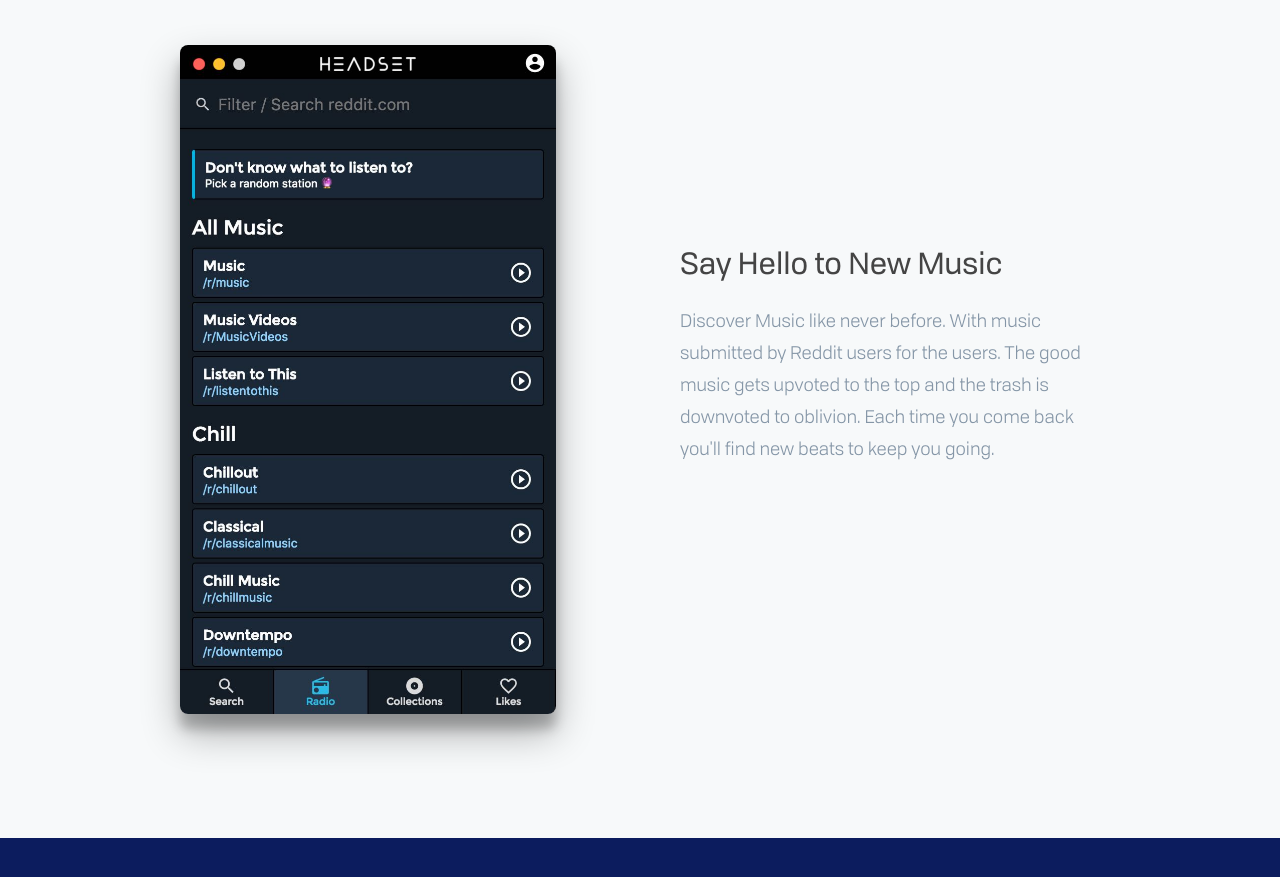
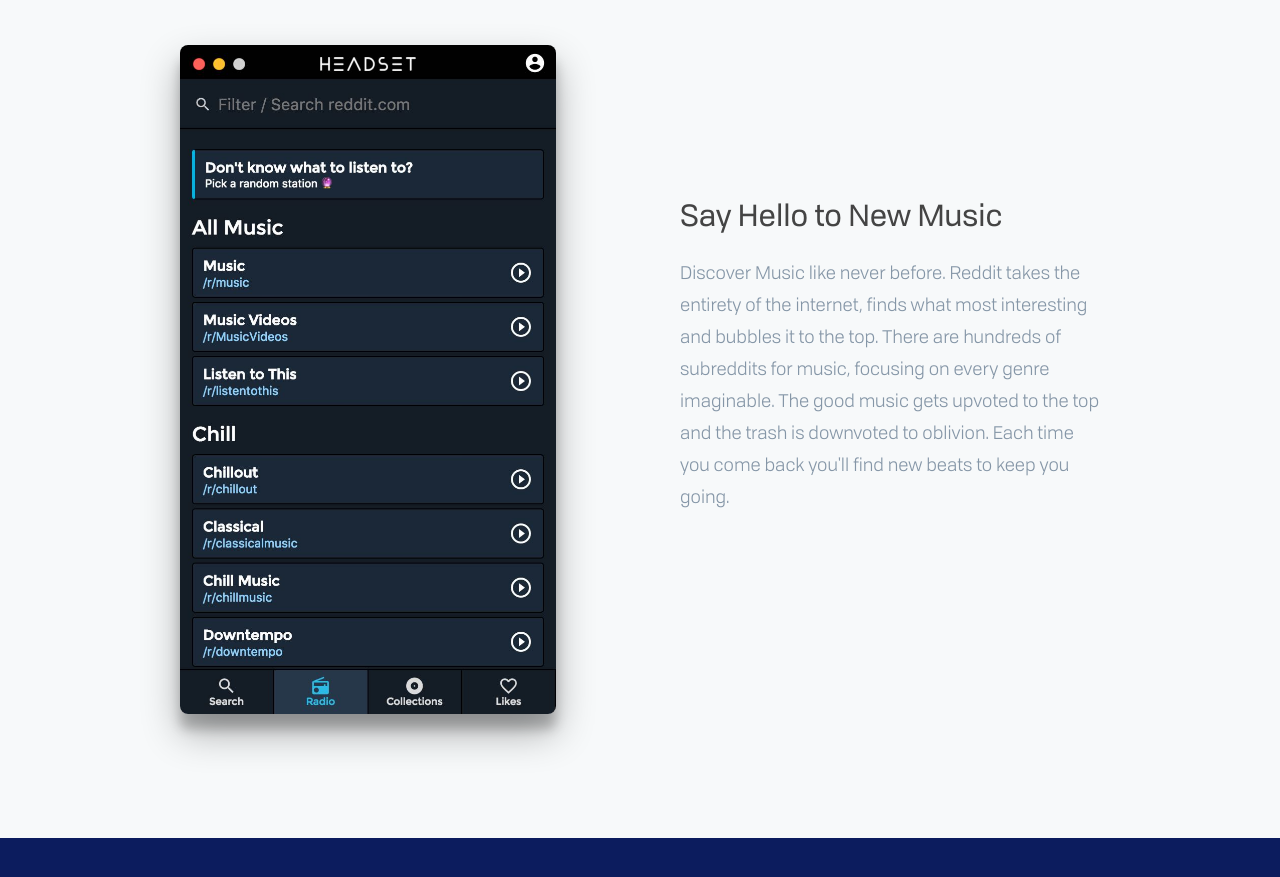
Before and after one commit to headsetapp/headsetapp.github.io, a Jekyll site: the page index.html, which Jekyll copies as it is, in a window 1280 px wide and 900 px high, scrolled down 2956 px. Shown: the top 877 px of the window. Built offline with Jekyll 4.4.1, drawn with Linux system fonts in a browser that asks for light colours; comment, search, counter and statistics services are not loaded.

Commit message:
update reddit copy

```diff
--- a/index.html
+++ b/index.html
@@ -173,9 +173,9 @@
             <h2>Say Hello to New Music</h2>
           </div>
           <div class="home-feature-block-text">
-            <p>Discover Music like never before. With music submitted by Reddit users for the users. The good music gets upvoted
-              to the top and the trash is downvoted to oblivion. Each time you come back you'll find new beats to keep you
-              going.
+            <p>Discover Music like never before. Reddit takes the entirety of the internet, finds what most interesting and bubbles it to the top.
+              There are hundreds of subreddits for music, focusing on every genre imaginable. The good music gets upvoted to the top and the trash is
+              downvoted to oblivion. Each time you come back you'll find new beats to keep you going.
             </p>
           </div>
         </div>
```
